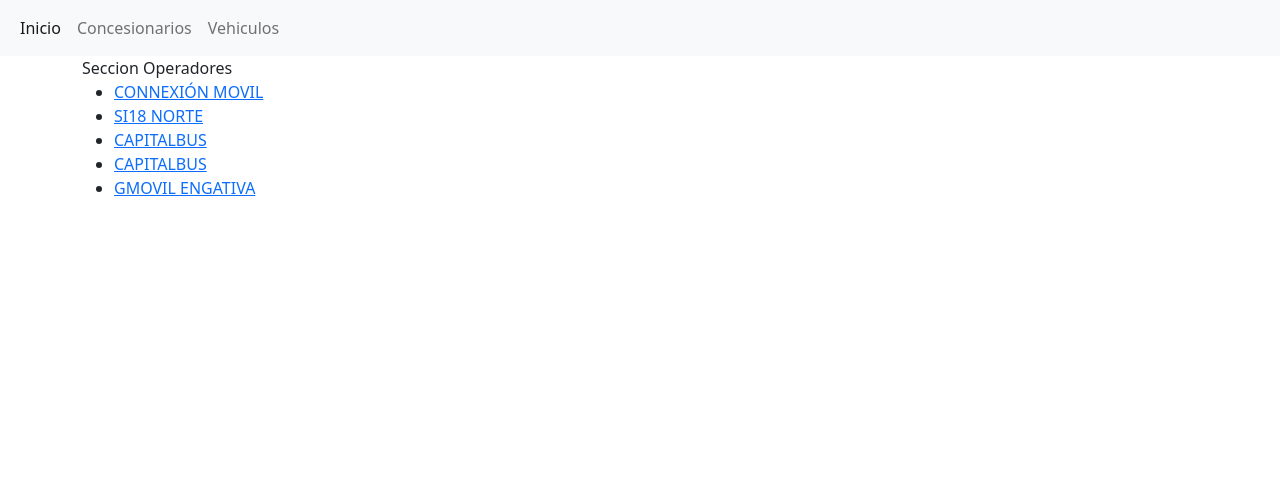
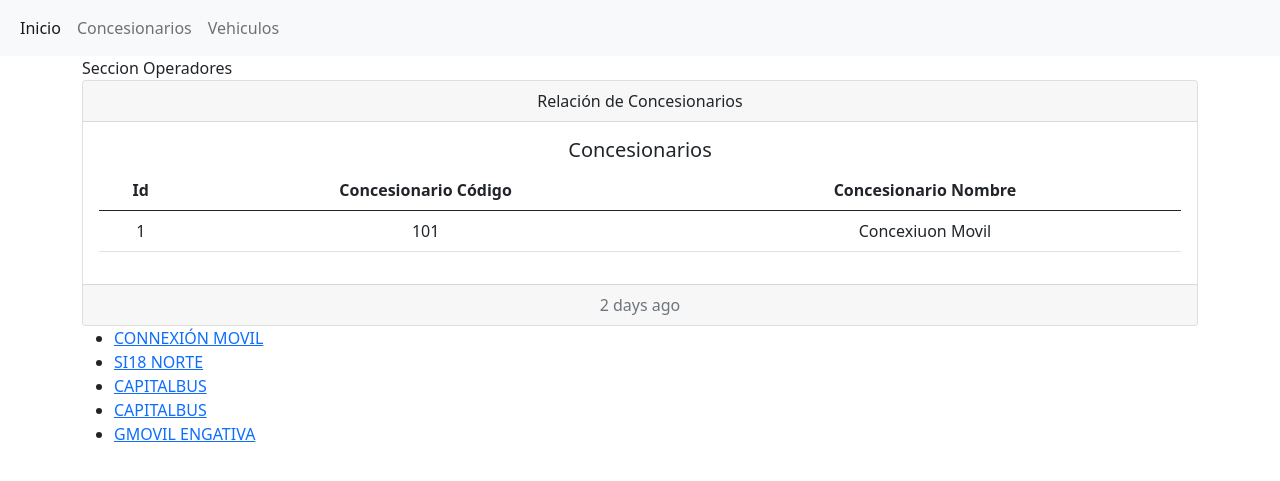
Before and after one commit to DiegoTorresUSA/projectdjango, a Django app: page /empresast/operadores in a window 1280 px wide. Shown: the top 481 px of the page. Run offline with Django 4.2, Linux system fonts and the light colour scheme; data comes from the database, SQL or seed files in the repository.

Commit message:
editing the templates to retreiving data

```diff
--- a/projectdjangoapp/empresast/templates/empresast/operadores.html
+++ b/projectdjangoapp/empresast/templates/empresast/operadores.html
@@ -8,6 +8,40 @@ Seccion Operadores
 
 {% if concesionario_list %}
 
+<div class="card text-center">
+  <div class="card-header">
+    Relación de Concesionarios
+  </div>
+  <div class="card-body">
+    <h5 class="card-title">Concesionarios</h5>
+
+    <table class="table table-hover">
+      <thead>
+        <tr>
+          <th scope="col">Id</th>
+          <th scope="col">Concesionario Código</th>
+          <th scope="col">Concesionario Nombre</th>
+        </tr>
+      </thead>
+      <tbody>
+        <tr>
+          <td>1</td>
+          <td>101</td>
+          <td>Concexiuon Movil</td>
+        </tr>
+      </tbody>
+    </table>
+
+  </div>
+  <div class="card-footer text-muted">
+    2 days ago
+  </div>
+</div>
+
+
+
+
+
 <ul>
     {% for concesionario in concesionario_list %}
     <li><a href="{% url 'empresast:detail' concesionario.id %}">{{ concesionario.concesionario_nombre}}</a></li>
```
